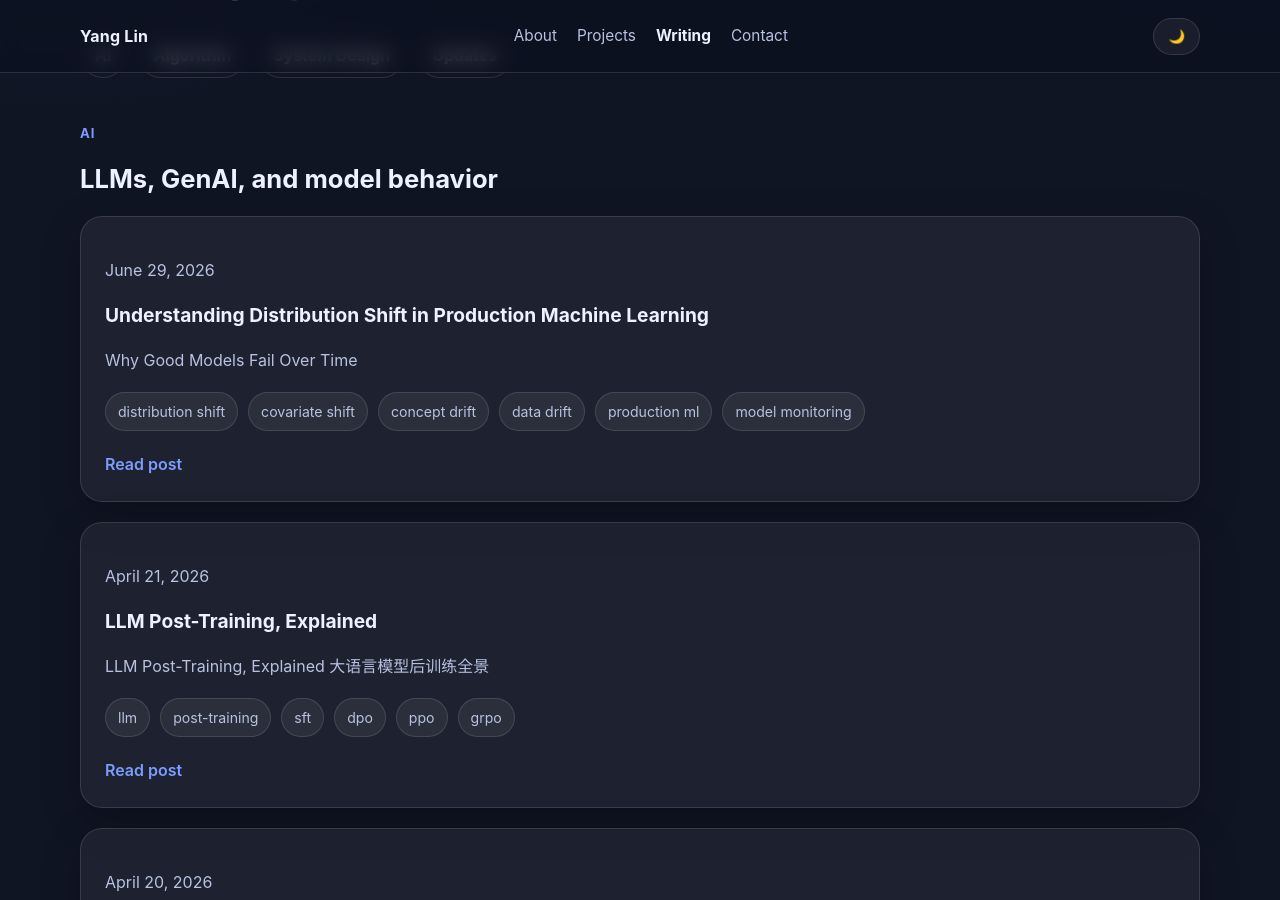
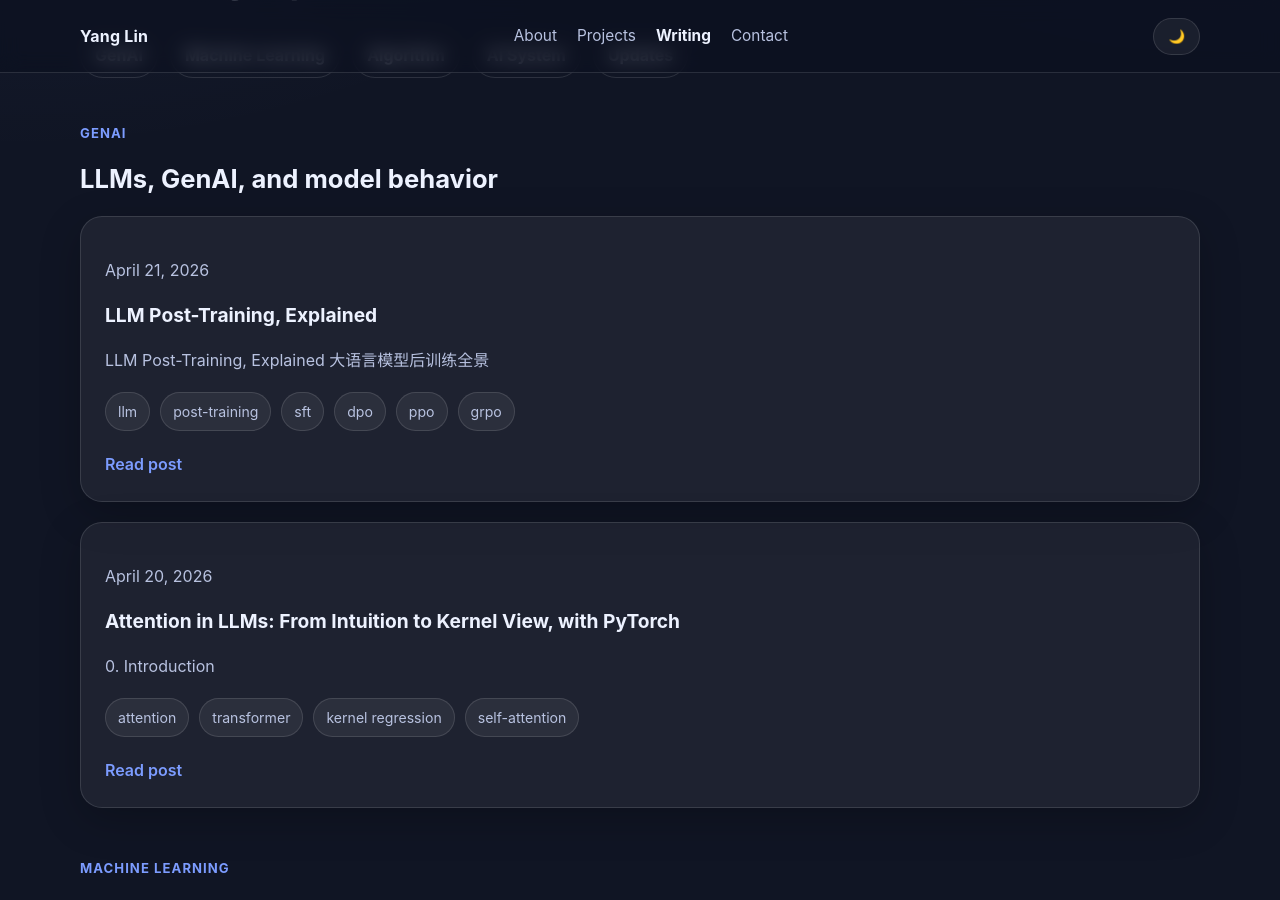
Before and after one commit to yangnyc1024/yangnyc1024.github.io, a Jekyll site: the page built from writing/index.html, in a window 1280 px wide and 900 px high, scrolled down 994 px. Built offline with Jekyll 4.4.1, drawn with Linux system fonts in a browser that asks for light colours; some of the changed text lies outside the part shown.

Commit message:
Split Writing categories into GenAI / Machine Learning, rename System Design to AI System
- Break the old single "ai" category into "genai" (LLM/GenAI-specific posts) and "machine-learning" (general production ML/MLOps)
- Rename "system-design" to "ai-system" since its scope (RAG, ranking, production ML architecture) was always AI-specific, not general system design
- Move each post's writing_category accordingly
- Organize _posts/ into per-category subfolders (genai/, machine-learning/, algorithm/, updates/) for readability; URLs are unaffected since permalink is title-based, not path-based

```diff
--- a/_posts/2026-04-20-attention-in-llms-intuition-kernel-view-pytorch.md
+++ b/_posts/genai/2026-04-20-attention-in-llms-intuition-kernel-view-pytorch.md
@@ -6,7 +6,7 @@
   - LLM
   - Attention
   - PyTorch
-writing_category: ai
+writing_category: genai
 tags:
   - attention
   - transformer
--- a/_posts/2026-04-21-PostTraining_web.md
+++ b/_posts/genai/2026-04-21-PostTraining_web.md
@@ -5,7 +5,7 @@
 categories:
   - LLM
   - Post-Training
-writing_category: ai
+writing_category: genai
 tags:
   - llm
   - post-training
--- a/_posts/2026-06-29-Distribution_shift.md
+++ b/_posts/machine-learning/2026-06-29-Distribution_shift.md
@@ -6,7 +6,7 @@
   - Machine Learning
   - Production ML
   - MLOps
-writing_category: ai
+writing_category: machine-learning
 tags:
   - distribution shift
   - covariate shift
--- a/writing/index.html
+++ b/writing/index.html
@@ -14,9 +14,10 @@
   </div>
 </section>
 
-{% assign ai_posts = site.posts | where: "writing_category", "ai" %}
+{% assign genai_posts = site.posts | where: "writing_category", "genai" %}
+{% assign ml_posts = site.posts | where: "writing_category", "machine-learning" %}
 {% assign algorithm_posts = site.posts | where: "writing_category", "algorithm" %}
-{% assign system_design_posts = site.posts | where: "writing_category", "system-design" %}
+{% assign ai_system_posts = site.posts | where: "writing_category", "ai-system" %}
 {% assign update_posts = site.posts | where: "writing_category", "updates" %}
 
 <section class="section section-alt writing-categories">
@@ -27,21 +28,22 @@
     </div>
 
     <nav class="category-nav" aria-label="Writing categories">
-      <a href="#ai">AI</a>
+      <a href="#genai">GenAI</a>
+      <a href="#machine-learning">Machine Learning</a>
       <a href="#algorithm">Algorithm</a>
-      <a href="#system-design">System Design</a>
+      <a href="#ai-system">AI System</a>
       <a href="#updates">Updates</a>
     </nav>
 
     <div class="writing-category-list">
-      <section class="writing-category" id="ai">
+      <section class="writing-category" id="genai">
         <div class="writing-category-heading">
-          <p class="section-label">AI</p>
+          <p class="section-label">GenAI</p>
           <h3>LLMs, GenAI, and model behavior</h3>
         </div>
 
         <div class="writing-grid">
-          {% for post in ai_posts %}
+          {% for post in genai_posts %}
             <article class="writing-card">
               <p class="writing-date">{{ post.date | date: "%B %-d, %Y" }}</p>
               <h4><a href="{{ post.url }}">{{ post.title }}</a></h4>
@@ -62,8 +64,43 @@
           {% else %}
             <article class="writing-card writing-card-empty">
               <p class="writing-date">Coming soon</p>
-              <h4>AI notes will appear here</h4>
+              <h4>GenAI notes will appear here</h4>
               <p>Posts about LLMs, GenAI, and model behavior will be collected in this category.</p>
+            </article>
+          {% endfor %}
+        </div>
+      </section>
+
+      <section class="writing-category" id="machine-learning">
+        <div class="writing-category-heading">
+          <p class="section-label">Machine Learning</p>
+          <h3>Classical ML, production systems, and MLOps</h3>
+        </div>
+
+        <div class="writing-grid">
+          {% for post in ml_posts %}
+            <article class="writing-card">
+              <p class="writing-date">{{ post.date | date: "%B %-d, %Y" }}</p>
+              <h4><a href="{{ post.url }}">{{ post.title }}</a></h4>
+              {% if post.excerpt %}
+                <p>{{ post.excerpt | strip_html | truncate: 180 }}</p>
+              {% endif %}
+              {% if post.tags and post.tags.size > 0 %}
+                <div class="tech-stack">
+                  {% for tag in post.tags %}
+                    <span>{{ tag }}</span>
+                  {% endfor %}
+                </div>
+              {% endif %}
+              <div class="project-links">
+                <a href="{{ post.url }}">Read post</a>
+              </div>
+            </article>
+          {% else %}
+            <article class="writing-card writing-card-empty">
+              <p class="writing-date">Coming soon</p>
+              <h4>Machine learning notes will appear here</h4>
+              <p>Posts about classical ML, production systems, and MLOps will be collected in this category.</p>
             </article>
           {% endfor %}
         </div>
@@ -104,14 +141,14 @@
         </div>
       </section>
 
-      <section class="writing-category" id="system-design">
+      <section class="writing-category" id="ai-system">
         <div class="writing-category-heading">
-          <p class="section-label">System Design</p>
+          <p class="section-label">AI System</p>
           <h3>Architecture, retrieval, ranking, and production ML systems</h3>
         </div>
 
         <div class="writing-grid">
-          {% for post in system_design_posts %}
+          {% for post in ai_system_posts %}
             <article class="writing-card">
               <p class="writing-date">{{ post.date | date: "%B %-d, %Y" }}</p>
               <h4><a href="{{ post.url }}">{{ post.title }}</a></h4>
@@ -132,7 +169,7 @@
           {% else %}
             <article class="writing-card writing-card-empty">
               <p class="writing-date">Coming soon</p>
-              <h4>System design notes will appear here</h4>
+              <h4>AI system notes will appear here</h4>
               <p>Posts about RAG, ranking, recommendation, and production ML architecture will be collected in this category.</p>
             </article>
           {% endfor %}
```
Also changed, not shown: _posts/algorithm/2026-08-14-linear-regression-field-guide.md (renamed from _posts/2026-08-14-linear-regression-field-guide.md), _posts/updates/2026-04-14-writing-setup.md (renamed from _posts/2026-04-14-writing-setup.md).
